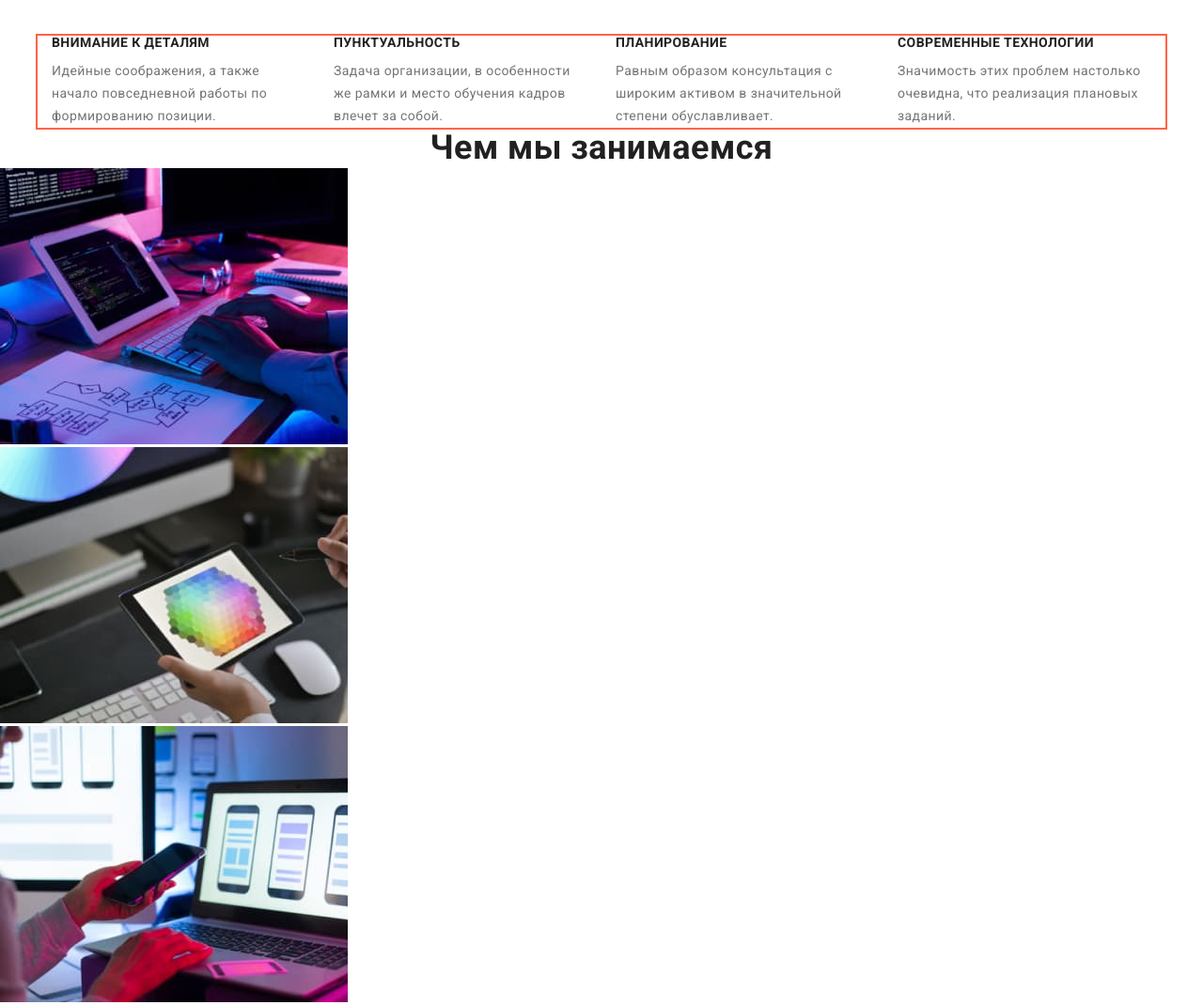
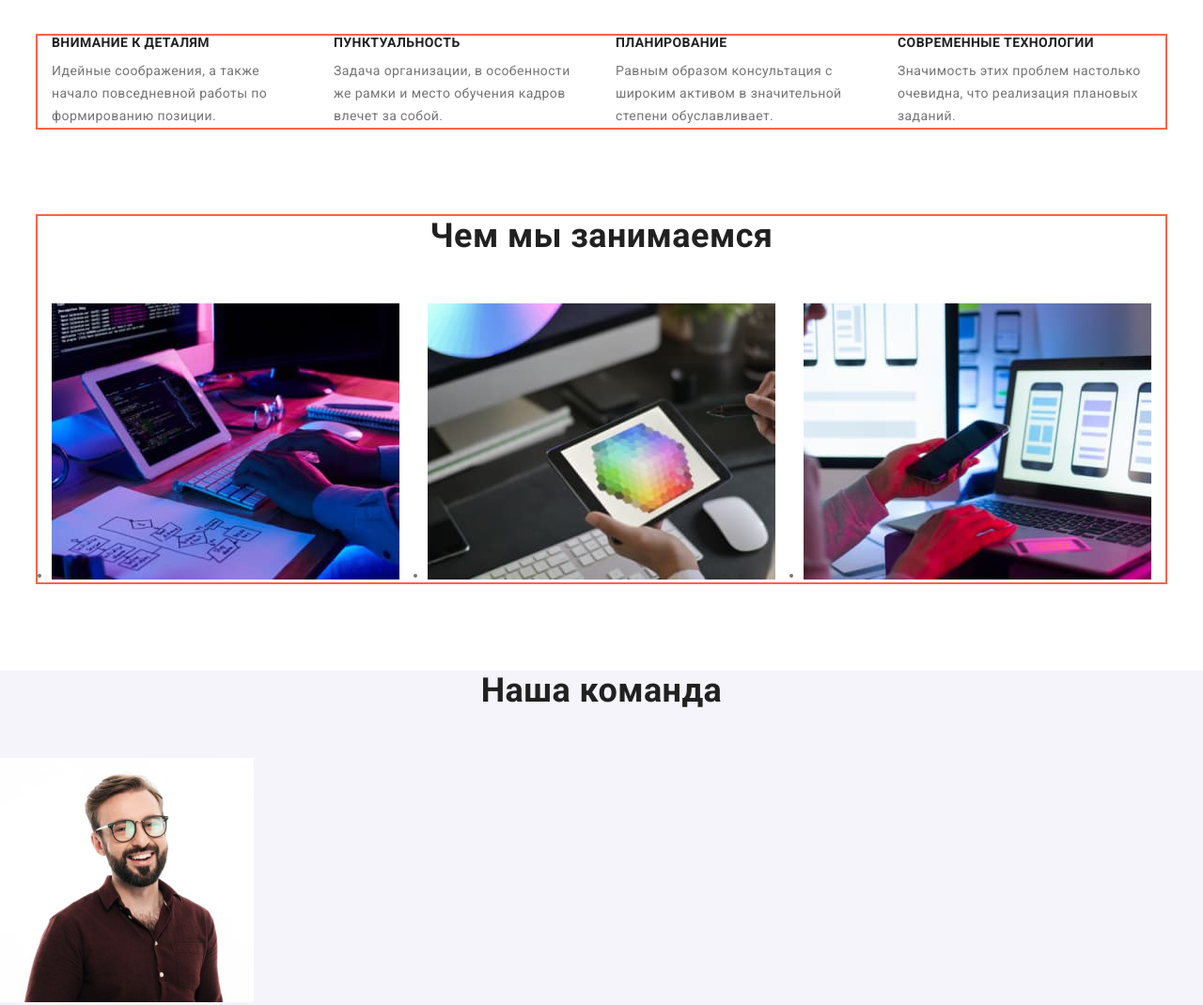
Before and after one commit to GoDmitrAn/goit-markup-hw-03, a plain HTML site: page index.html in a window 1280 px wide. Shown: the part 740-1810 px from the top of the page at 94% size. Drawn offline with nearby package versions, Linux system fonts and the light colour scheme.

Commit message:
doing section was made

```diff
--- a/css/styles.css
+++ b/css/styles.css
@@ -151,6 +151,7 @@ padding: 200px 0px;
   font-size: 36px;
   line-height: 1.2;
   text-align: center;
+  margin-bottom: 50px;
 }
 /* ********features******* */
 .features{
@@ -175,8 +176,20 @@ padding: 200px 0px;
   flex-basis: calc(100% / 4 - 30px);
   margin-left: 30px;
 }
+/* ***********************what we do****************** */
+.doing{
+  padding: 94px 0 ;
+}
+.doing-list{
+  display: flex;
+  margin-left: -30px;
+}
+.doing-item {
+  flex-basis: calc(100% / 3 - 30px);
+  margin-left: 30px;
+}
 
-/* *********team****** */
+/* ***********************team****************** */
 .team-list .title {
   color: var(--primary-text-color);
 
--- a/index.html
+++ b/index.html
@@ -68,13 +68,15 @@
            </div>
         </section>
         <!-- ****what we do***** -->
-        <section class="section">
-            <h2 class="section-title">Чем мы занимаемся</h2>
-            <ul class="list">
-                <li><img src="./images/box1.jpg" width="370" alt="разработка по"></li>
-                <li><img src="./images/box2.jpg" width="370" alt="оптимизация для мобильных устройств"></li>
-                <li><img src="./images/box3.jpg" width="370" alt="подбор цветовой палитры"></li>
-            </ul>
+        <section class="section doing">
+           <div class="container">
+                <h2 class="section-title">Чем мы занимаемся</h2>
+                <ul class="doing-list">
+                    <li class="doing-item"><img src="./images/box1.jpg" width="370" alt="разработка по"></li>
+                    <li class="doing-item"><img src="./images/box2.jpg" width="370" alt="оптимизация для мобильных устройств"></li>
+                    <li class="doing-item"><img src="./images/box3.jpg" width="370" alt="подбор цветовой палитры"></li>
+                </ul>
+           </div>
         </section>
         <!-- ******our team******* -->
         <section class="section our-team">
```
